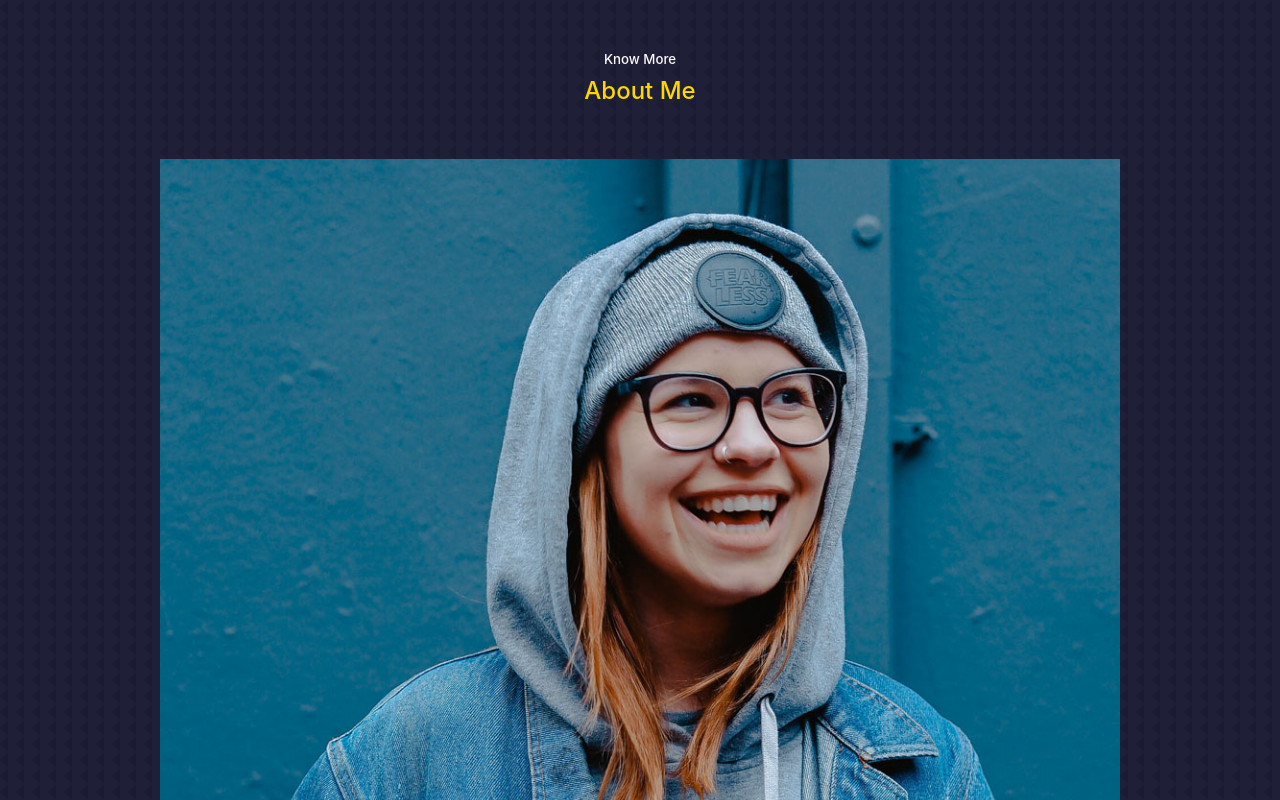
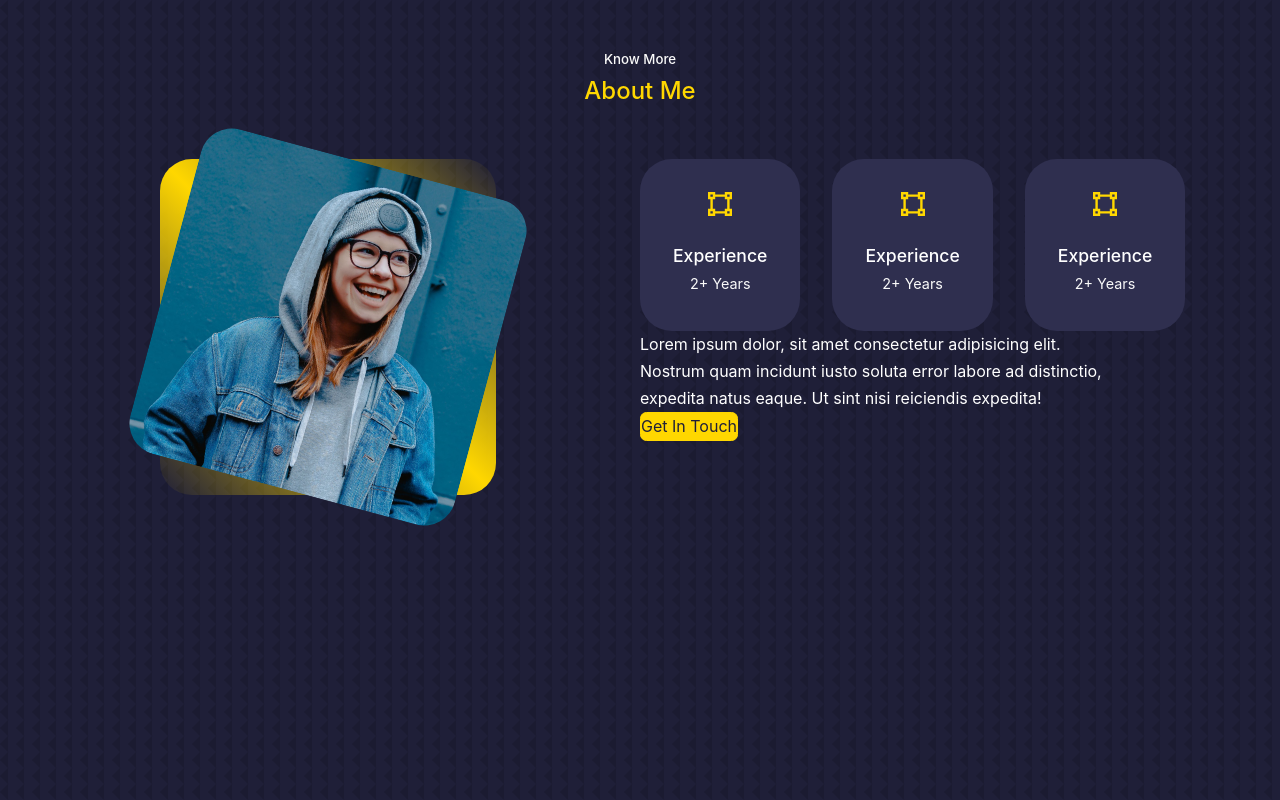
Before and after one commit to RajAdwaita/PortFolio, a React (Create React App) app in the folder portfolio/: page / in a window 1280 px wide. Shown: the part 880-1680 px from the top of the page. Built offline with nearby package versions, Linux system fonts and the light colour scheme.

Commit message:
About Section

```diff
--- a/portfolio/src/Components/about/About.jsx
+++ b/portfolio/src/Components/about/About.jsx
@@ -34,6 +34,9 @@ const About = () => {
                         </article>
                     </div>
 
+                    <p>Lorem ipsum dolor, sit amet consectetur adipisicing elit. Nostrum quam incidunt iusto soluta error labore ad distinctio, expedita natus eaque. Ut sint nisi reiciendis expedita!</p>
+                    <a href="#contact" className='btn btn-primary'>Get In Touch</a>
+
                 </div>
             </div>
         </section>
--- a/portfolio/src/Components/about/about.css
+++ b/portfolio/src/Components/about/about.css
@@ -0,0 +1,65 @@
+.about_container {
+    display: grid;
+    grid-template-columns: 35% 50%;
+    gap: 15%;
+}
+
+.about_me {
+    width: 100%;
+    aspect-ratio: 1/1;
+    border-radius: 2rem;
+    background: linear-gradient(45deg, transparent, var(--color-primary), transparent);
+    display: grid;
+    place-items: center;
+}
+
+.about_me_image {
+    border-radius: 2rem;
+    overflow: hidden;
+    transform: rotate(15deg);
+    transition: transform 1.7s ease-in-out;
+
+}
+
+.about_me_image:hover {
+    /* transform: rotate(15deg); */
+    transform: rotate(375deg);
+
+}
+
+.about_cards {
+    display: grid;
+    grid-template-columns: repeat(3, 1fr);
+    gap: 2rem
+}
+
+.about_card {
+    background: var(--color-bg-variant);
+    border: 1px solid transparent;
+    padding: 2rem;
+    border-radius: 2rem;
+    text-align: center;
+    transition: var(--transition);
+    cursor: pointer;
+}
+
+.about_card:hover {
+    background: transparent;
+    border-color: var(--color-primary-variant);
+}
+
+.about_icon {
+    color: var(--color-primary);
+    font-size: 1.5rem;
+    margin-bottom: 1rem;
+}
+
+.about_card h5 {
+    font-size: 1.1rem;
+}
+
+
+.about_card small {
+    font-size: 0.9rem;
+    color: var(--color-light);
+}
```
